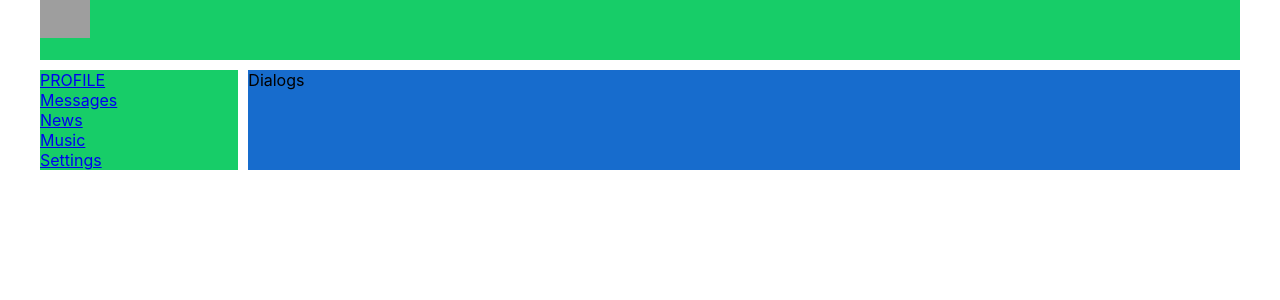
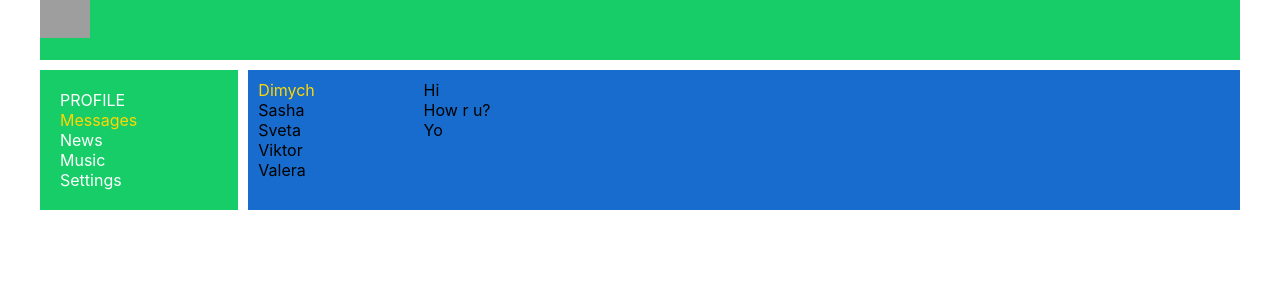
Before and after one commit to PuzyrevHarkovskii/react_tut_revision, a React (Create React App) app: page /dialogs in a window 1280 px wide. Shown: the top 300 px of the page. Built offline with nearby package versions, Linux system fonts and the light colour scheme; grey boxes are pictures that could not be loaded.

Commit message:
22 lesson

```diff
--- a/src/App.js
+++ b/src/App.js
@@ -5,6 +5,9 @@ import Navbar from "./components/Navbar/Navbar";
 import Profile from "./components/Profile/Profile";
 import Dialogs from "./components/Dialogs/Dialogs";
 import { BrowserRouter, Route, Routes } from "react-router-dom";
+import News from "./components/News/News";
+import Music from "./components/Music/Music";
+import Settings from "./components/Settings/Settings";
 
 const App = () => {
   return (
@@ -16,6 +19,9 @@ const App = () => {
           <Routes>
             <Route path="/dialogs" element={<Dialogs />} />
             <Route path="/profile" element={<Profile />} />
+            <Route path="/news" element={<News />} />
+            <Route path="/music" element={<Music />} />
+            <Route path="/settings" element={<Settings />} />
           </Routes>
         </div>
       </div>
--- a/src/components/Dialogs/Dialogs.jsx
+++ b/src/components/Dialogs/Dialogs.jsx
@@ -2,7 +2,22 @@ import React from "react";
 import style from "./Dialogs.module.css";
 
 const Dialogs = (props) => {
-  return <div>Dialogs</div>;
+  return (
+    <div className={style.dialogs}>
+      <div className={style.dialogItems}>
+        <div className={style.dialog + " " + style.active}>Dimych</div>
+        <div className={style.dialog}>Sasha</div>
+        <div className={style.dialog}>Sveta</div>
+        <div className={style.dialog}>Viktor</div>
+        <div className={style.dialog}>Valera</div>
+      </div>
+      <div className={style.messages}>
+        <div className={style.dialog}>Hi</div>
+        <div className={style.dialog}>How r u?</div>
+        <div className={style.dialog}>Yo</div>
+      </div>
+    </div>
+  );
 };
 
 export default Dialogs;
--- a/src/components/Dialogs/Dialogs.module.css
+++ b/src/components/Dialogs/Dialogs.module.css
@@ -0,0 +1,19 @@
+.dialogs {
+  display: grid;
+  grid-template-columns: 2fr 10fr;
+}
+
+.dialogItems {
+  padding: 10px;
+}
+
+.dialogItems .active {
+  color: gold;
+}
+
+.messages {
+  padding: 10px;
+}
+
+.message {
+}
--- /dev/null
+++ b/src/components/Music/Music.jsx
@@ -0,0 +1,7 @@
+import React from "react";
+
+const Music = () => {
+  return <div>Music</div>;
+};
+
+export default Music;
--- a/src/components/Navbar/Navbar.jsx
+++ b/src/components/Navbar/Navbar.jsx
@@ -1,23 +1,49 @@
 import React from "react";
 import style from "./Navbar.module.css";
+import { NavLink } from "react-router-dom";
 
 const Navbar = () => {
   return (
     <nav className={style.nav}>
       <div className={style.item}>
-        <a href="/profile">PROFILE</a>
+        <NavLink
+          to="/profile"
+          className={({ isActive }) => (isActive ? style.active : undefined)}
+        >
+          PROFILE
+        </NavLink>
       </div>
       <div className={style.item}>
-        <a href="/dialogs">Messages</a>
+        <NavLink
+          to="/dialogs"
+          className={({ isActive }) => (isActive ? style.active : undefined)}
+        >
+          Messages
+        </NavLink>
       </div>
       <div className={style.item}>
-        <a href="/news">News</a>
+        <NavLink
+          to="/news"
+          className={({ isActive }) => (isActive ? style.active : undefined)}
+        >
+          News
+        </NavLink>
       </div>
       <div className={style.item}>
-        <a href="/music">Music</a>
+        <NavLink
+          to="/music"
+          className={({ isActive }) => (isActive ? style.active : undefined)}
+        >
+          Music
+        </NavLink>
       </div>
       <div className={style.item}>
-        <a href="/settings">Settings</a>
+        <NavLink
+          to="/settings"
+          className={({ isActive }) => (isActive ? style.active : undefined)}
+        >
+          Settings
+        </NavLink>
       </div>
     </nav>
   );
--- a/src/components/Navbar/Navbar.module.css
+++ b/src/components/Navbar/Navbar.module.css
@@ -1,8 +1,14 @@
 .nav {
   grid-area: n;
   background-color: #17cd68;
+  padding: 20px;
 }
 
-.item {
+.item a {
   color: white;
+  text-decoration: none;
 }
+
+.item a.active {
+  color: gold;
+}
--- /dev/null
+++ b/src/components/News/News.jsx
@@ -0,0 +1,7 @@
+import React from "react";
+
+const News = () => {
+  return <div>News</div>;
+};
+
+export default News;
--- a/src/components/Profile/MyPosts/Post/Post.module.css
+++ b/src/components/Profile/MyPosts/Post/Post.module.css
@@ -1,8 +1,10 @@
 .item {
   color: greenyellow;
+  padding: 10px;
 }
 
 .item img {
   width: 50px;
   border: 1px solid black;
+  padding: 5px;
 }
--- /dev/null
+++ b/src/components/Settings/Settings.jsx
@@ -0,0 +1,7 @@
+import React from "react";
+
+const Settings = () => {
+  return <div>Settings</div>;
+};
+
+export default Settings;
```
